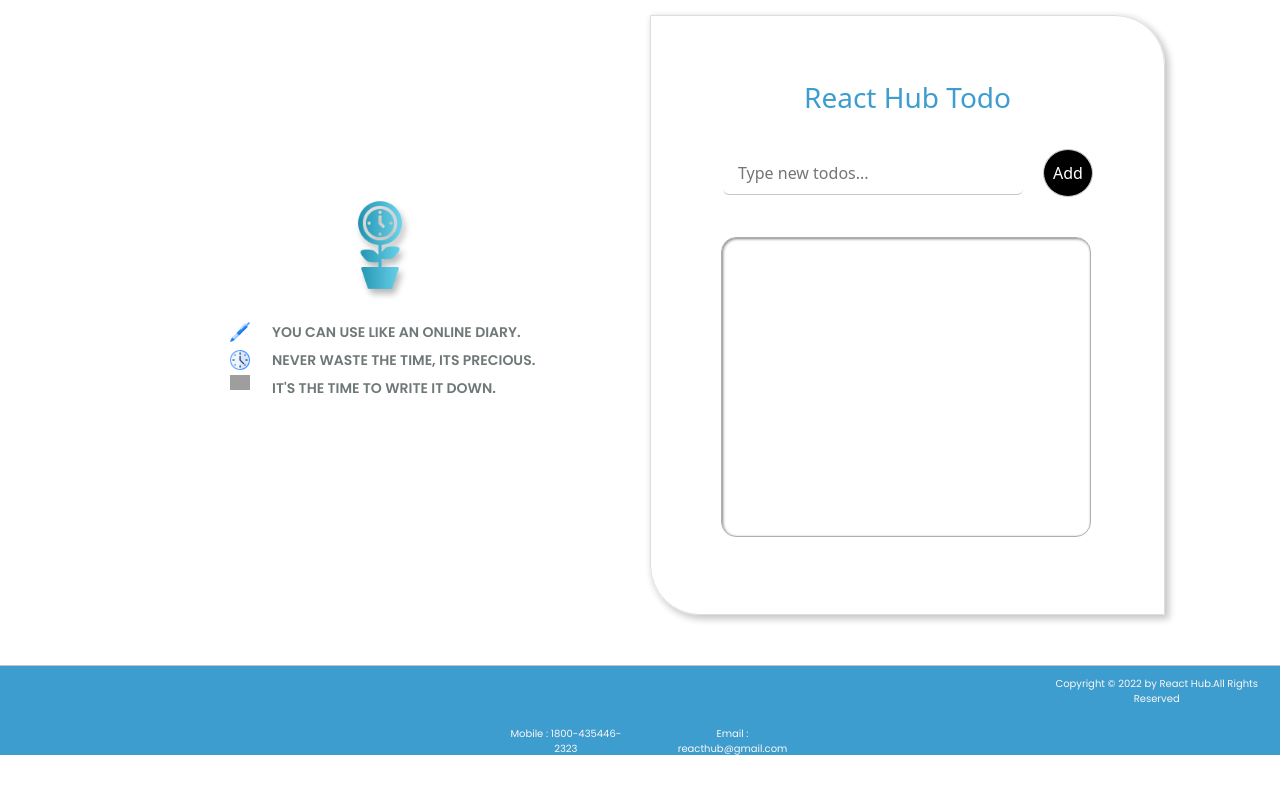
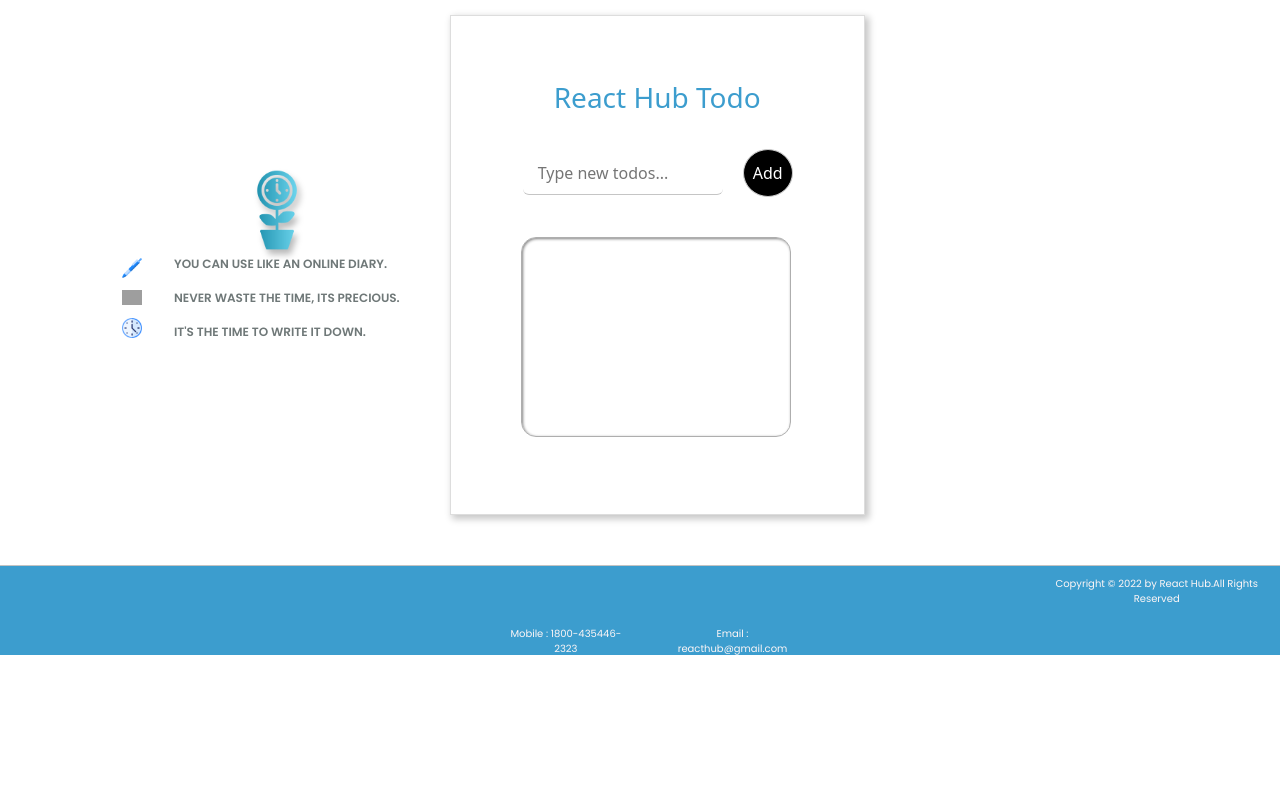
Before and after one commit to yaswanthsay/React-Hub, a React (Create React App) app in the folder my-app/: page /todo in a window 1280 px wide. Shown: the top 794 px of the page. Built offline with nearby package versions, Linux system fonts and the light colour scheme; grey boxes are pictures that could not be loaded; a web font is replaced by a local one.

Commit message:
Todo page edited

```diff
--- a/my-app/src/components/Todo.js
+++ b/my-app/src/components/Todo.js
@@ -20,22 +20,25 @@ function Todo() {
     }
     return (
         <div className='todo__container'>
+
+
+
+            <div className='todo_img_list'>
+            <ul>
+                <li><img src='/pen.png' alt='' className='todo_pen_img' /></li>
+                <li><img src='/openbook.png' alt='' className='todo_openbook_img' /></li>
+                <li><img src='/clock.png' alt='' className='todo_clock_img' /></li>
+            </ul>
+            </div>
+            <div className='todo_para_list'>
             <Bounce top>
-              <img src='/timeplant.png' alt='' className='todo__timeplant'/>
+                <img src='/timeplant.png' alt='' className='todo__timeplant' />
             </Bounce>
-                <ul className='todo__unlist'>
-                    <li className='todo__list'>YOU CAN USE LIKE AN ONLINE DIARY.</li>
-                    <li className='todo__list'>NEVER WASTE THE TIME, ITS PRECIOUS.</li>
-                    <li className='todo__list'>IT'S THE TIME TO WRITE IT DOWN.</li>
+            <ul>
+                <li><p className='todo__list'>YOU CAN USE LIKE AN ONLINE DIARY. </p></li>
+                <li><p className='todo__list'>NEVER WASTE THE TIME, ITS PRECIOUS.</p></li>
+                <li><p className='todo__list'>IT'S THE TIME TO WRITE IT DOWN.</p></li>
             </ul>
-                <div className='todo_pen_container'>
-                    <img src='/pen.png' alt='' className='todo_pen_img' />
-                </div>
-                <div className='todo_book_container'>
-                <img src='/openbook.png' alt='' className='todo_openbook_img' />
-            </div>
-            <div className='todo_clock_container'>
-                <img src='/clock.png' alt='' className='todo_clock_img' />
             </div>
             <Fade duration={3500}>
                 <div className='todo'>
@@ -49,7 +52,7 @@ function Todo() {
                             return (
                                 <div key={note.id} className='todo__items'>
                                     <div className='todo_title_close'>
-                                    <img src='/rightarrow.png' alt='' className='todo__arrow'/>
+                                        <img src='/rightarrow.png' alt='' className='todo__arrow' />
                                         <p className='todo_items_title'>{note.text}</p>
                                         <img src='/pencil.png' alt='' className='todo__pencil' onClick={(event) => handleEdit(event, id)} />
                                         <img src='/delete.png' alt='' className='todo__delete' onClick={(event) => handleDelete(event, id)} />
--- a/my-app/src/index.css
+++ b/my-app/src/index.css
@@ -1499,15 +1499,14 @@
   height: 100%;
   padding-bottom: 50px;
   padding-top: 15px;
+  display: flex;
 }
 .todo{
 padding-top: 10px;
-  height: 600px;
-  width: 515px;
-  margin-left: 650px;
+  height: 500px;
+  width: 415px;
+  margin-left:50px;
   box-shadow:3px 3px 7px 1px rgb(198, 198, 198);
-  border-top-right-radius: 50px;
-  border-bottom-left-radius: 50px;
   border: 1px solid rgb(221, 221, 221);
 }
 .todo__title{
@@ -1520,7 +1519,7 @@ padding-top: 10px;
 .todo__input{
   margin-left:72px;
   margin-top: 30px;
-  width: 300px;
+  width: 200px;
   height:42px;
   text-indent: 13px;
   border: 1px;
@@ -1538,8 +1537,8 @@ padding-top: 10px;
 }
 .todo__space{
   border-radius:15px ;
-  height: 300px;
-  width: 370px;
+  height: 200px;
+  width: 270px;
   margin-left: 70px;
   margin-top: 40px;
   border: 0.5px solid rgb(174, 174, 174);
@@ -1561,7 +1560,6 @@ padding-top: 10px;
   display: flex;
   margin-left: 20px;
   margin-top: 16px;
-
 }
 .todo__delete{
   width: 10px;
@@ -1577,49 +1575,23 @@ padding-top: 10px;
   margin-left: 280px;
   cursor: pointer;
 }
-.todo_pen_container{
-  margin-left:230px;
-  margin-top: 307px;
-  position: absolute;
-}
 .todo_pen_img{
   width: 20px;
-  position: absolute;
-
-}
-.todo_clock_container{
-  margin-top:335px;
-  position: absolute;
-  margin-left:200px;
 }
 .todo_clock_img{
   width: 20px;
-  position: absolute;
-  margin-left:30px;
-}
-.todo_book_container{
-  margin-left: 140px;
-  margin-top: 360px;
-  position: absolute;
 }
 .todo_openbook_img{
   width: 20px;
-  position: absolute;
-
-  margin-left:90px;
-}
-
-.todo__unlist{
-  margin-top:300px;
-  margin-left: 240px;
-  position: absolute;
+}
+.todo__container ul li{
+  list-style: none;
 }
 .todo__list{
   color: #6f7878;
-  font-size: 14px;
+  font-size: 12px;
   font-family: 'Poppins';
   font-weight: 700;
-  margin-top: 7px;
   list-style: none;
 }
 .todo__arrow{
@@ -1627,9 +1599,18 @@ padding-top: 10px;
   height: 8px;
 }
 .todo__timeplant{
-  position: absolute;
-  width:100px;
-  margin-top: 180px;
-  margin-left: 330px;
+  width:90px;
+  height: 90px;
+  margin-left: 90px;
   filter: drop-shadow(3px 5px 3px rgb(185, 185, 185));
 }
+.todo_img_list{
+  margin-left:90px;
+  margin-top: 233px;
+}
+.todo_img_list ul li{
+ margin-top: 6px;
+}
+.todo_para_list{
+  margin-top: 150px;
+}
```
Lines whose indentation alone changed are shown as unchanged.
